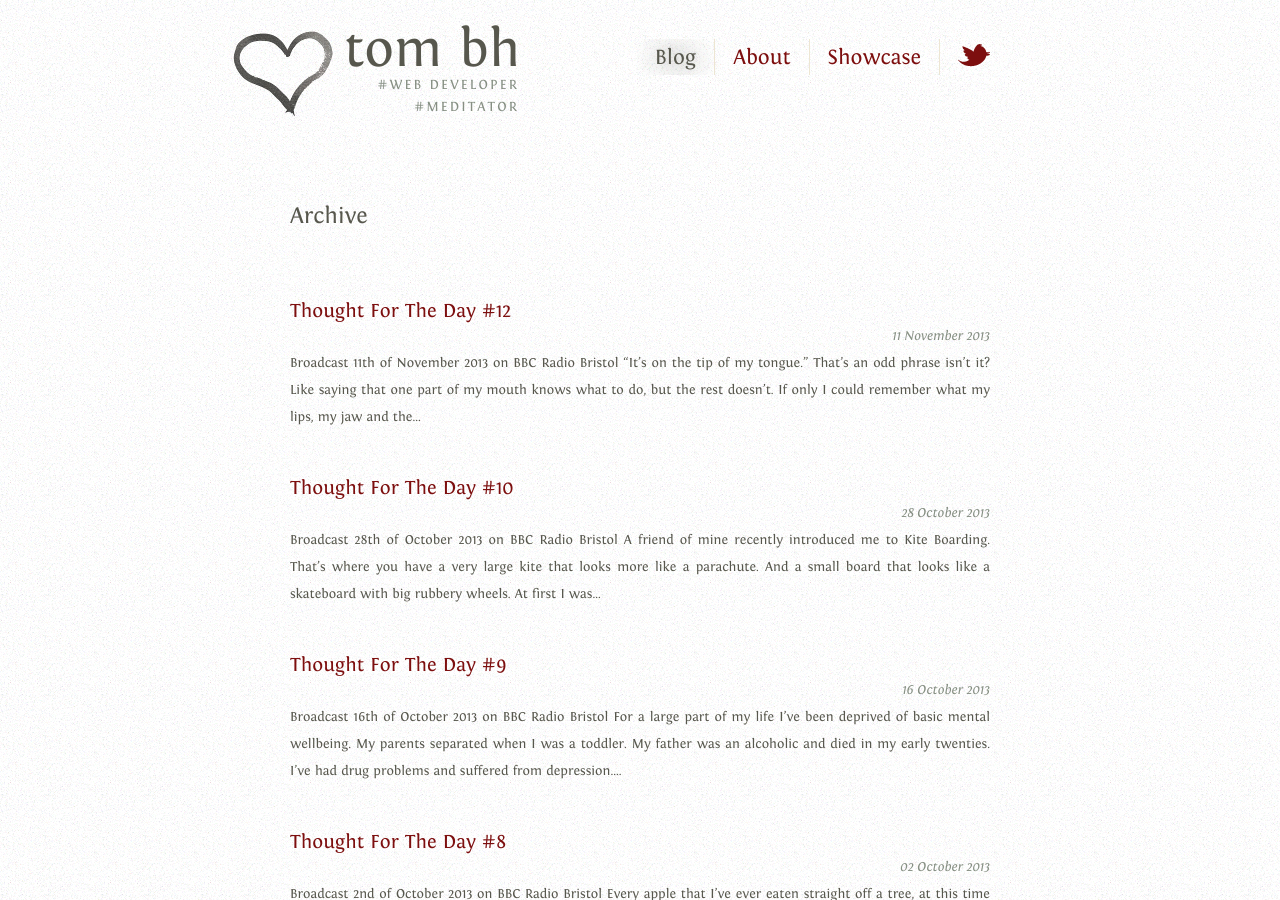
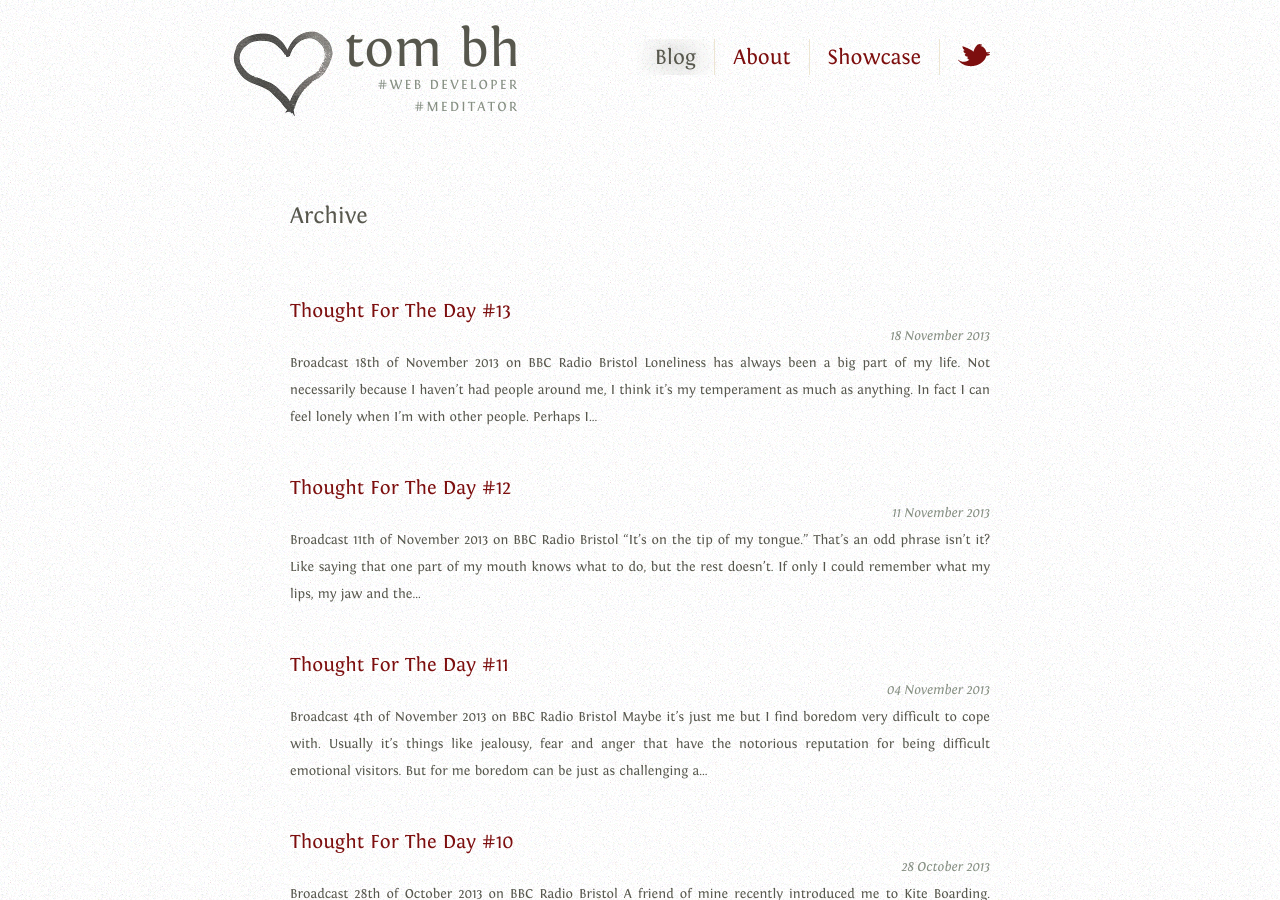
Before and after one commit to tombh/tombh.github.io, a Jekyll site: the page built from blog/index.markdown, in a window 1280 px wide and 900 px high. Built offline with Jekyll 4.4.1, drawn with Linux system fonts in a browser that asks for light colours; Markdown is read by kramdown in place of the engine named in the settings; some of the changed text lies outside the part shown.

Commit message:
Changed date for TFTD #11 and added TFTD #13

```diff
--- a/_posts/2013-11-04-thought-for-the-day-11.markdown
+++ b/_posts/2013-11-04-thought-for-the-day-11.markdown
@@ -1,5 +1,5 @@
 ---
-date: 2013-04-11
+date: 2013-11-04
 layout: post
 slug: thought-for-the-day-11
 title: Thought For The Day &#35;11
--- /dev/null
+++ b/_posts/2013-11-11-thought-for-the-day-13.markdown
@@ -0,0 +1,16 @@
+---
+date: 2013-11-18
+layout: post
+slug: thought-for-the-day-13
+title: Thought For The Day &#35;13
+categories:
+- TFTD
+---
+
+*Broadcast 18th of November 2013 on BBC Radio Bristol*
+
+Loneliness has always been a big part of my life. Not necessarily because I haven’t had people around me, I think it’s my temperament as much as anything. In fact I can feel lonely when I’m with other people. Perhaps I don’t share their interests, or maybe there’s something burning inside me I don’t feel I can share. Equally, I find solitude can be a great companion. There’s comfort in not having the pressure to constantly present the sociable version of myself.
+
+I’d say being in love is the most dramatic remedy for loneliness. It's that magical feeling that not only does someone understand me but that they like me too! Another great antidote is shared experiences. Whether that’s having my story understood by someone else or hearing stories similar to my own. Like when I meet someone who grew up in the same town, or works in the same career. The conversation flows and we exchange knowing nods of recognition.
+
+You see, I have this funny feeling, sort of somewhere behind my eyes, that I’m a person looking out on the world. Then when I find something in common with someone, for a moment it feels like we share the world in here, so to speak. Ironically one of those shared experiences is loneliness. Yes, it’s odd, but I can use my feelings of disconnection to feel connection. Though I wouldn’t go as far as to use it as an icebreaker at a party, “so you feel lonely then?” That’s just awkward. But I do take comfort and maybe others can too in the fact that we’re not alone in feeling alone.
```
